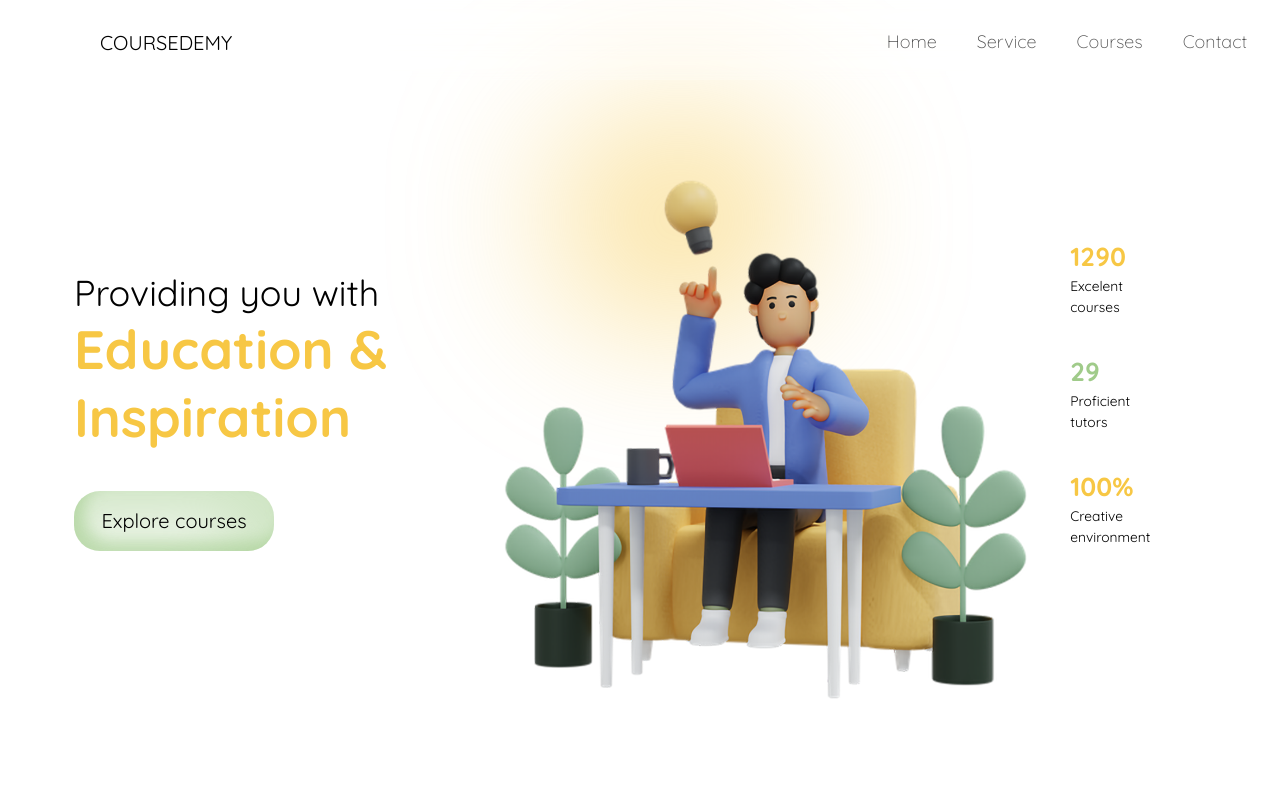
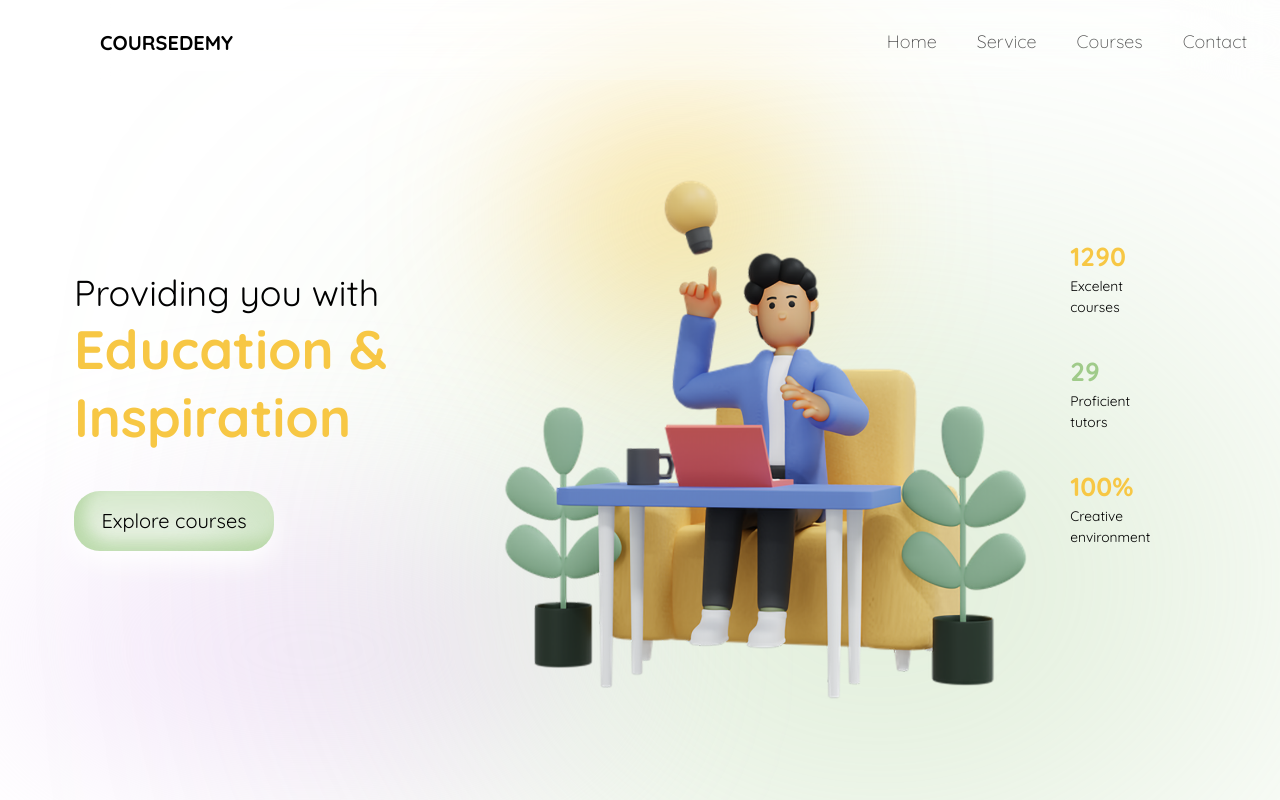
Before and after one commit to rnimisha/e-learning, a React (Create React App) app: page / in a window 1280 px wide. Built offline with nearby package versions, Linux system fonts and the light colour scheme.

Commit message:
aura effect added

```diff
--- a/src/Components/Banner/Banner.js
+++ b/src/Components/Banner/Banner.js
@@ -13,6 +13,7 @@ const Banner = () => {
             {/* <p>Discover best psrograms built with industry experts</p> */}
 
             <button class='btn'>Explore courses</button>
+            <div className="aura-effect effect-pos1"></div>
         </div>
 
         <div className="banner-right">
@@ -24,6 +25,8 @@ const Banner = () => {
                 <MiniInfo number={1290} text1={'Excelent'} text2={'courses'} id ={'1'}/>
                 <MiniInfo number={29} text1={'Proficient'} text2={'tutors'} id ={'0'}/>
                 <MiniInfo number={'100%'} text1={'Creative'} text2={'environment'} id ={'1'}/>
+
+                <span className="aura-effect effect-pos2"></span>
             </div>
         </div>
     </div>
--- a/src/Components/Banner/banner.css
+++ b/src/Components/Banner/banner.css
@@ -57,16 +57,15 @@
 }
 
 .light-glow{
-    background: #F7C74490;
+    background: #fdc52b90;
     position: absolute;
     width: 20vw;
     height: 10rem;
     border-radius: 50%;
-    filter: blur(300px);
     z-index: -1;
     top: -1px;
     left: 100px;
-    filter: blur(80px);
+    filter: blur(90px);
 }
 
 .banner-mini-info{
@@ -81,3 +80,30 @@
 .banner-left button{
     margin-top: 2rem;
 }
+
+.aura-effect{
+    position: absolute;
+    border-radius: 50%;
+    z-index: -1;
+    filter: blur(80px);
+}
+
+.effect-pos2{
+    background: #a0cb8a90;
+    width: 40rem;
+    height: 20rem;
+    border-radius: 50%;
+    bottom: 20px;
+    right: 0px;
+    filter: blur(190px);
+}
+
+.effect-pos1{
+    background: #ebd3f780;
+    width: 30rem;
+    height: 13rem;
+    border-radius: 50%;
+    bottom: 20px;
+    left: 10px;
+    filter: blur(90px);
+}
--- a/src/Components/Navbar/navbar.css
+++ b/src/Components/Navbar/navbar.css
@@ -12,7 +12,7 @@
     flex: 2;
     display: flex;
     margin-left: 5rem;
-
+    font-weight: 700;
 }
 
 .nav-list{
```
